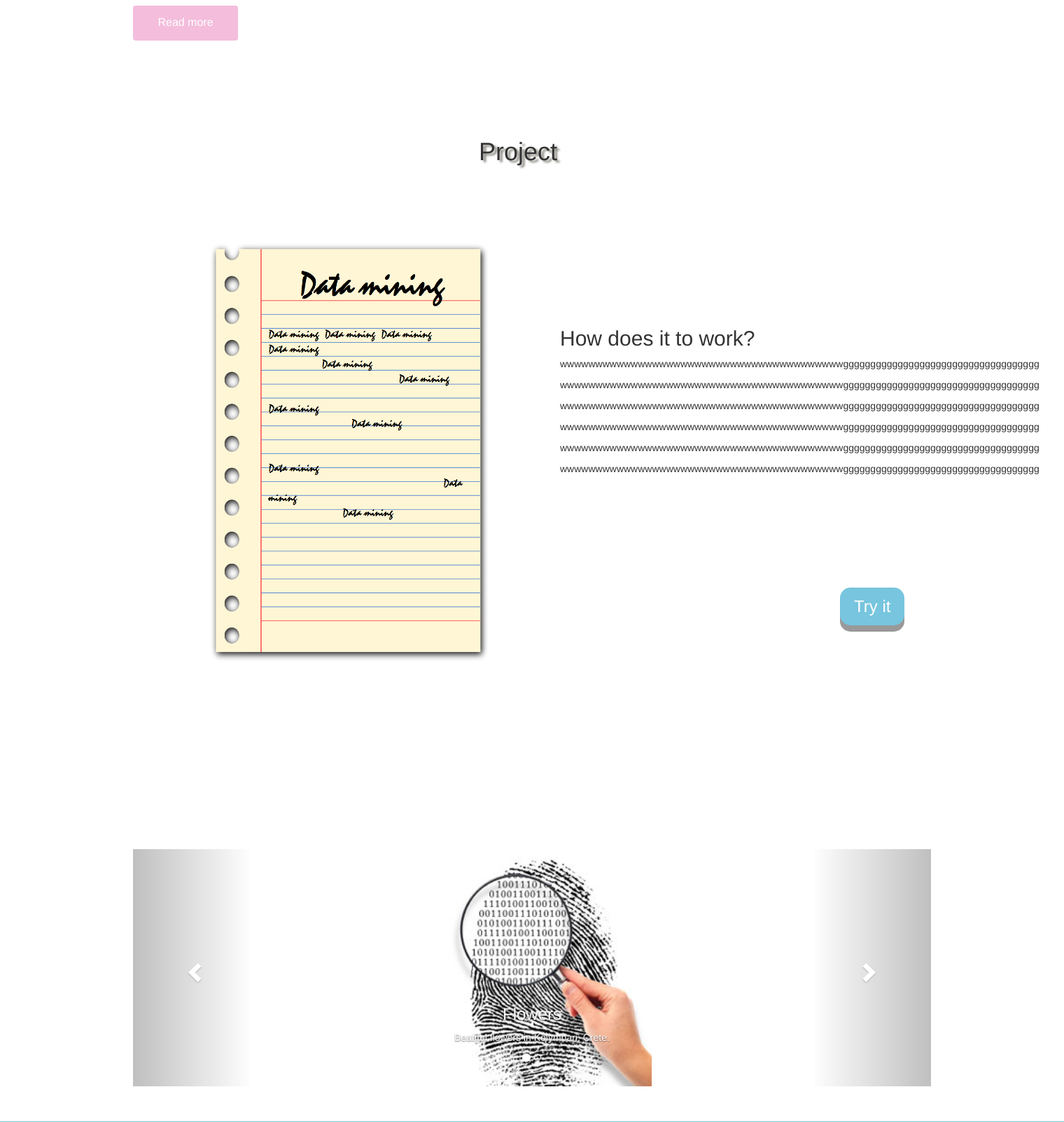
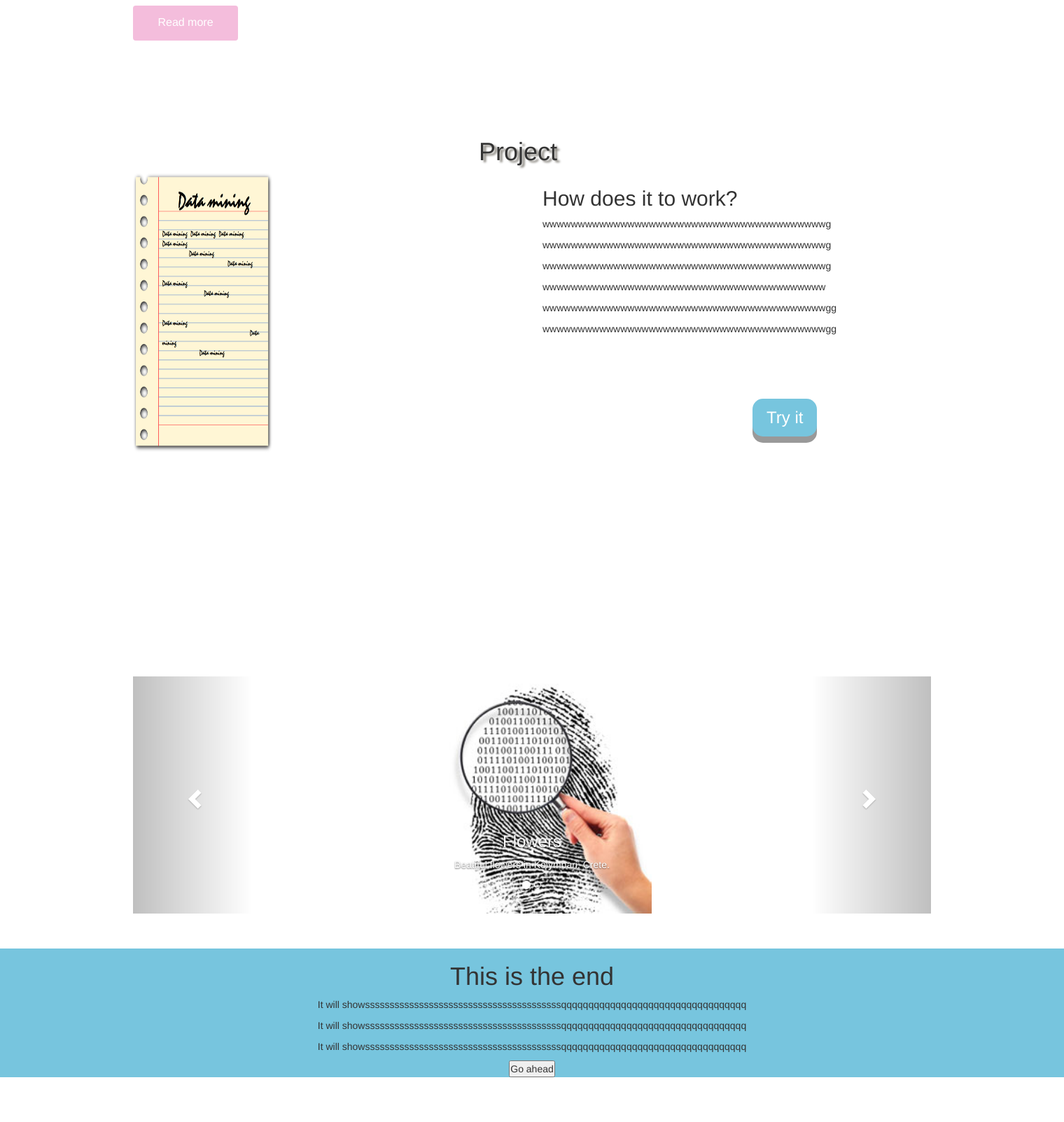
Before and after one commit to Jun321/mysite, a Django app: page /walmart/ in a window 1520 px wide. Shown: the part 1484-3088 px from the top of the page at 70% size. After the commit the page ends 3024 px from the top, so only its background shows below. Run offline with Django 3.2, Linux system fonts and the light colour scheme; some libraries are stand-ins or nearby versions.

Commit message:
login problem issue

```diff
--- a/walmart/static/walmart/css/style.css
+++ b/walmart/static/walmart/css/style.css
@@ -77,20 +77,15 @@ h4{
     text-shadow:4px 3px 3px #8b8881;
 }
 #part5 img{
-    margin-top:100px;
-    margin-left:300px;
-    width:400px;
-    height:600px;
+    width:200px;
+    height:400px;
 }
-#subd{
-    margin-top:-500px;
-    margin-left:800px;
-}
+
 #bt3{
     display: inline-block;
     padding:10px 20px;
-    margin-top:150px;
-    margin-left:400px;
+    margin-top:80px;
+    margin-left:300px;
     font-size: 24px;
     cursor: pointer;
     text-align: center;
--- a/walmart/templates/walmart/index.html
+++ b/walmart/templates/walmart/index.html
@@ -43,7 +43,10 @@
                 <li><a href="#">Summary</a></li>
             </ul>
             <ul class="nav navbar-nav navbar-right">
-                <li><a href="#" data-toggle="modal" data-target="#myModal1"><span class="glyphicon glyphicon-log-in"></span> Login</a>
+                <li><a href="#" data-toggle="modal" data-target="#myModal1"><span class="glyphicon glyphicon-log-in"></span> Login</a></li>
+            </ul>
+        </div>
+    </nav>
     <div class="modal fade" id="myModal1" role="dialog">
         <div class="modal-dialog">
             <!-- Modal content-->
@@ -74,12 +77,6 @@
             </div>
         </div>
     </div>
-
-                </li>
-
-            </ul>
-        </div>
-    </nav>
 </header>
 <div id="part1">
     <button id="bt" class="btn btn-outline-inverse btn-lg" ><a href="#part3">Get started</a></button>
@@ -139,17 +136,19 @@
 
 <div  id="part5">
     <h1>Project</h1>
-    <div>
+    <div class="container">
+        <div class="row">
+        <div class="col-md-6">
             <img src="{% static 'walmart/img/img2.png' %}">
         </div>
-    <div id="subd">
+    <div class="col-md-6">
         <h2>How does it to work?</h2>
-        <p>wwwwwwwwwwwwwwwwwwwwwwwwwwwwwwwwwwwwwwwwgggggggggggggggggggggggggggggggggggg</p>
-        <p>wwwwwwwwwwwwwwwwwwwwwwwwwwwwwwwwwwwwwwwwgggggggggggggggggggggggggggggggggggg</p>
-        <p>wwwwwwwwwwwwwwwwwwwwwwwwwwwwwwwwwwwwwwwwgggggggggggggggggggggggggggggggggggg</p>
-        <p>wwwwwwwwwwwwwwwwwwwwwwwwwwwwwwwwwwwwwwwwgggggggggggggggggggggggggggggggggggg</p>
-        <p>wwwwwwwwwwwwwwwwwwwwwwwwwwwwwwwwwwwwwwwwgggggggggggggggggggggggggggggggggggg</p>
-        <p>wwwwwwwwwwwwwwwwwwwwwwwwwwwwwwwwwwwwwwwwgggggggggggggggggggggggggggggggggggg</p>
+        <p>wwwwwwwwwwwwwwwwwwwwwwwwwwwwwwwwwwwwwwwwg</p>
+        <p>wwwwwwwwwwwwwwwwwwwwwwwwwwwwwwwwwwwwwwwwg</p>
+        <p>wwwwwwwwwwwwwwwwwwwwwwwwwwwwwwwwwwwwwwwwg</p>
+        <p>wwwwwwwwwwwwwwwwwwwwwwwwwwwwwwwwwwwwwwww</p>
+        <p>wwwwwwwwwwwwwwwwwwwwwwwwwwwwwwwwwwwwwwwwgg</p>
+        <p>wwwwwwwwwwwwwwwwwwwwwwwwwwwwwwwwwwwwwwwwgg</p>
         <button  data-toggle="modal" data-target="#myModal" id="bt3">Try it</button>
         <div class="modal fade" id="myModal" role="dialog">
             <div class="modal-dialog">
@@ -168,6 +167,8 @@
                     </div>
                 </div>
 
+            </div>
+        </div>
     </div>
     </div>
     </div>
```
Also changed, not shown: 13 other files. Lines whose indentation alone changed are shown as unchanged.
